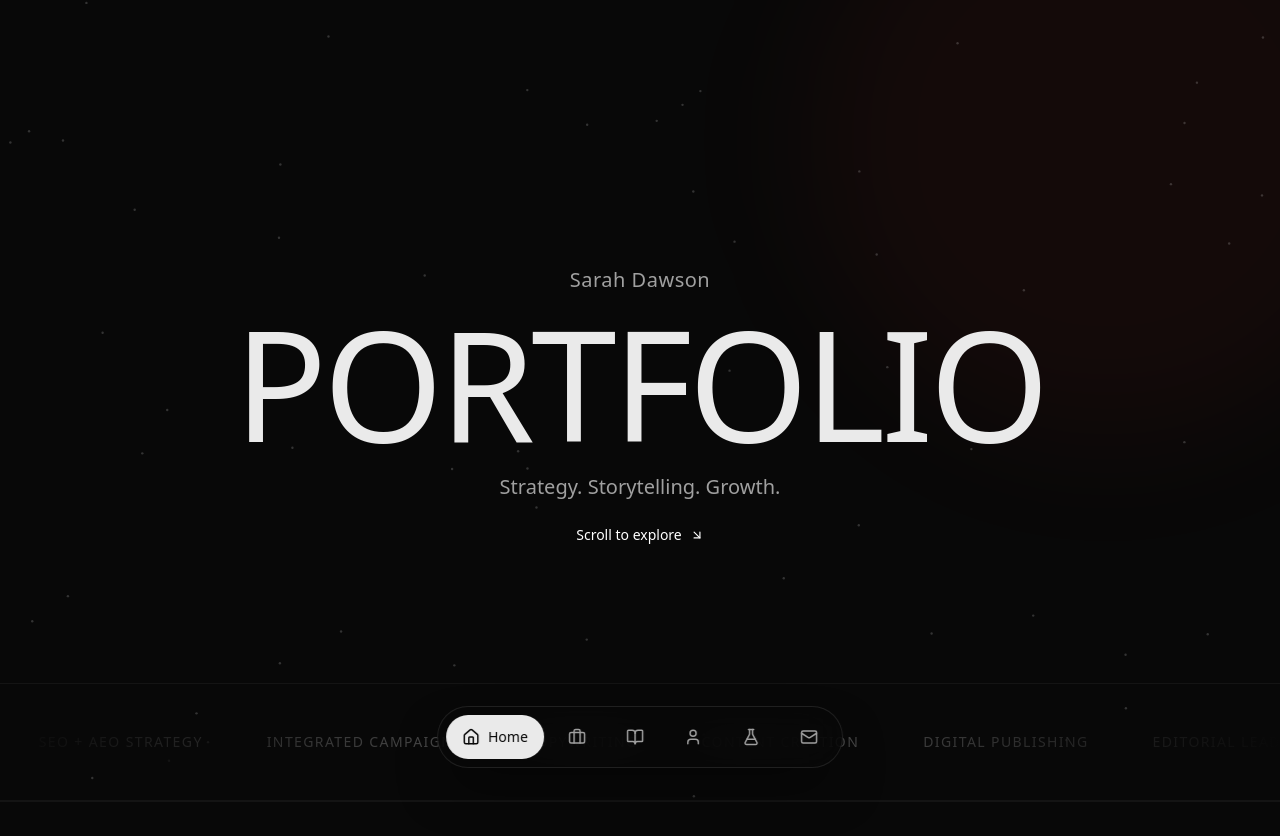
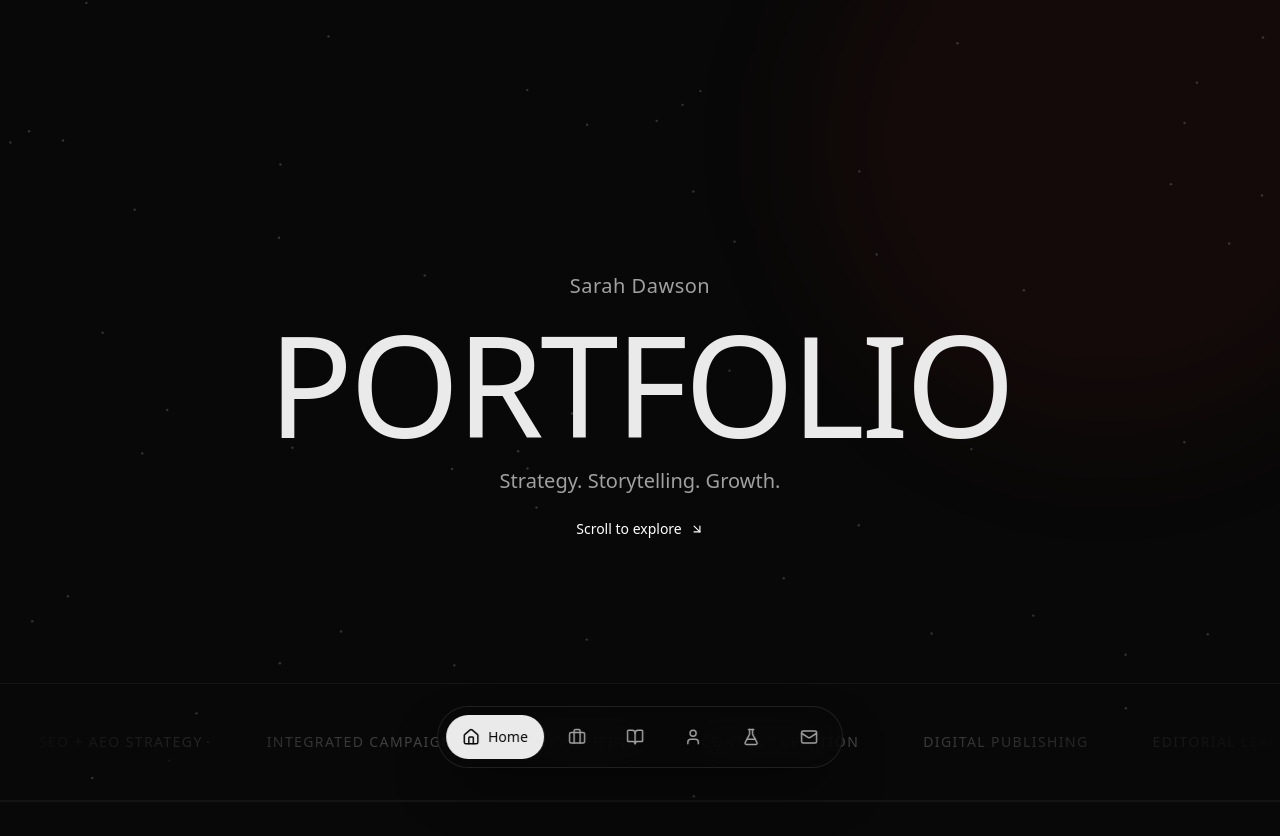
Before and after one commit to sarahsarahsarahX3/Personal-website-, a Next.js app: page / in a window 1280 px wide. Shown: the top 836 px of the page. Built offline with nearby package versions, Linux system fonts and the light colour scheme; grey boxes are pictures that could not be loaded; a web font is replaced by a local one.

Commit message:
headline size

```diff
--- a/app/components/home/Hero.tsx
+++ b/app/components/home/Hero.tsx
@@ -34,7 +34,7 @@ export function Hero() {
 
                     <div className="relative inline-block">
                         <h1
-                            className="text-[12vw] leading-[0.85] font-display font-medium tracking-tight cursor-default mix-blend-exclusion"
+                            className="text-[11vw] leading-[0.85] font-display font-medium tracking-tight cursor-default mix-blend-exclusion"
                             onMouseEnter={() => setIsHovered(true)}
                             onMouseLeave={() => setIsHovered(false)}
                         >
```
